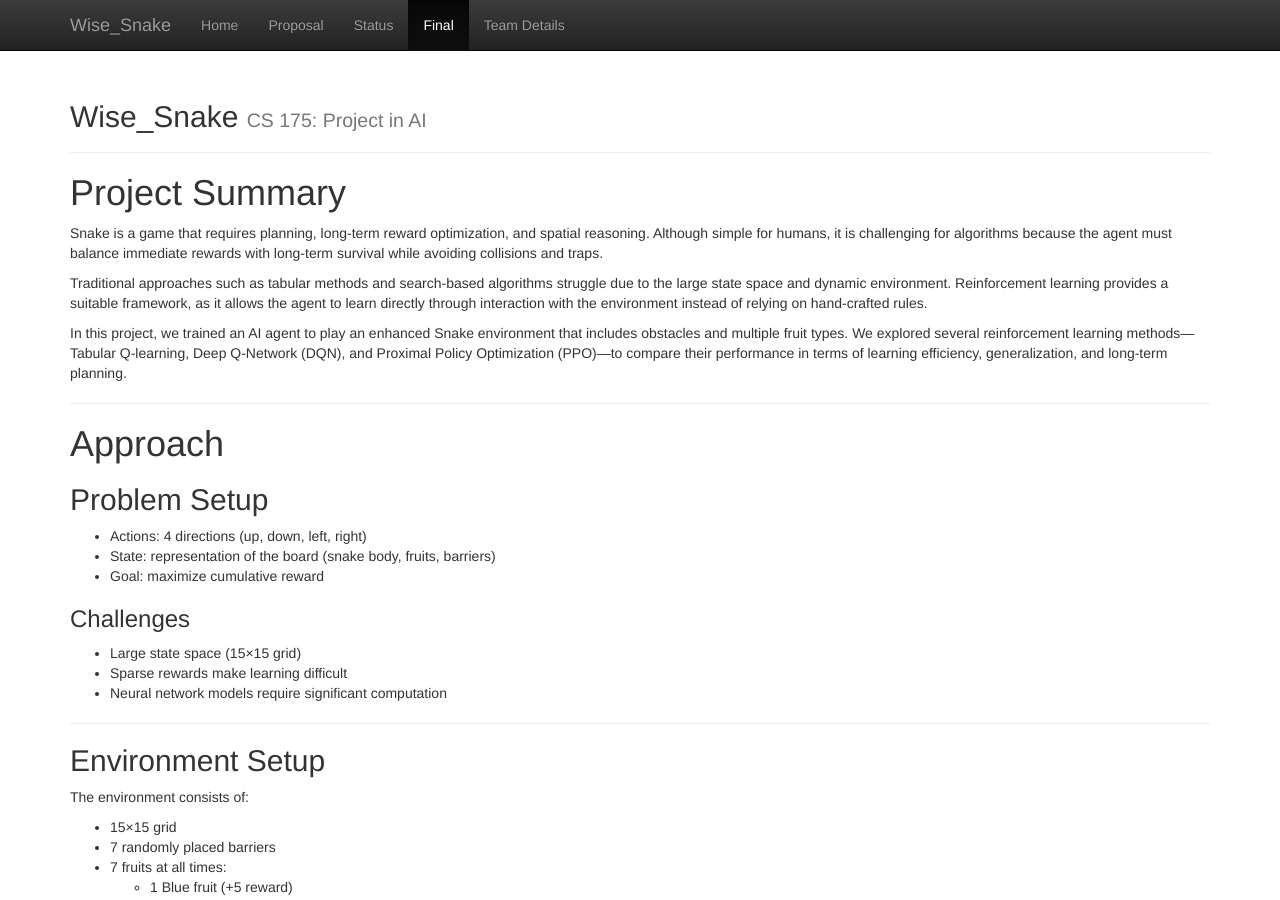
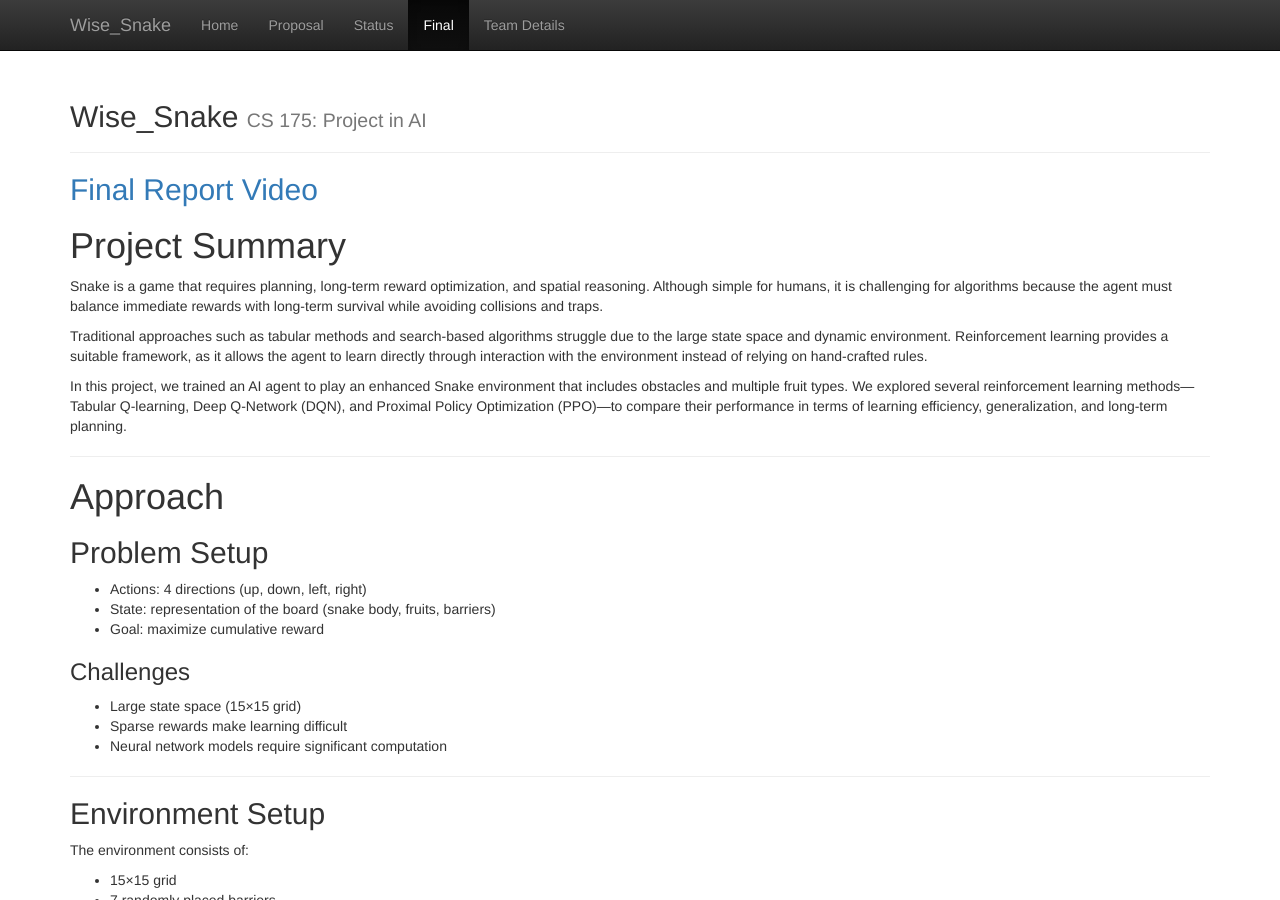
Before and after one commit to LizHan0212/Wise_Snake, a Jekyll site: the page built from docs/final.md, in a window 1280 px wide and 900 px high. Built offline with Jekyll 4.4.1, drawn with Linux system fonts in a browser that asks for light colours.

Commit message:
Add presentation video to final.md

```diff
--- a/docs/final.md
+++ b/docs/final.md
@@ -2,6 +2,8 @@
 layout: default
 title: Final Report
 ---
+
+## [Final Report Video](https://youtu.be/g8MRk_RCXvo)
 
 # Project Summary
 
```
